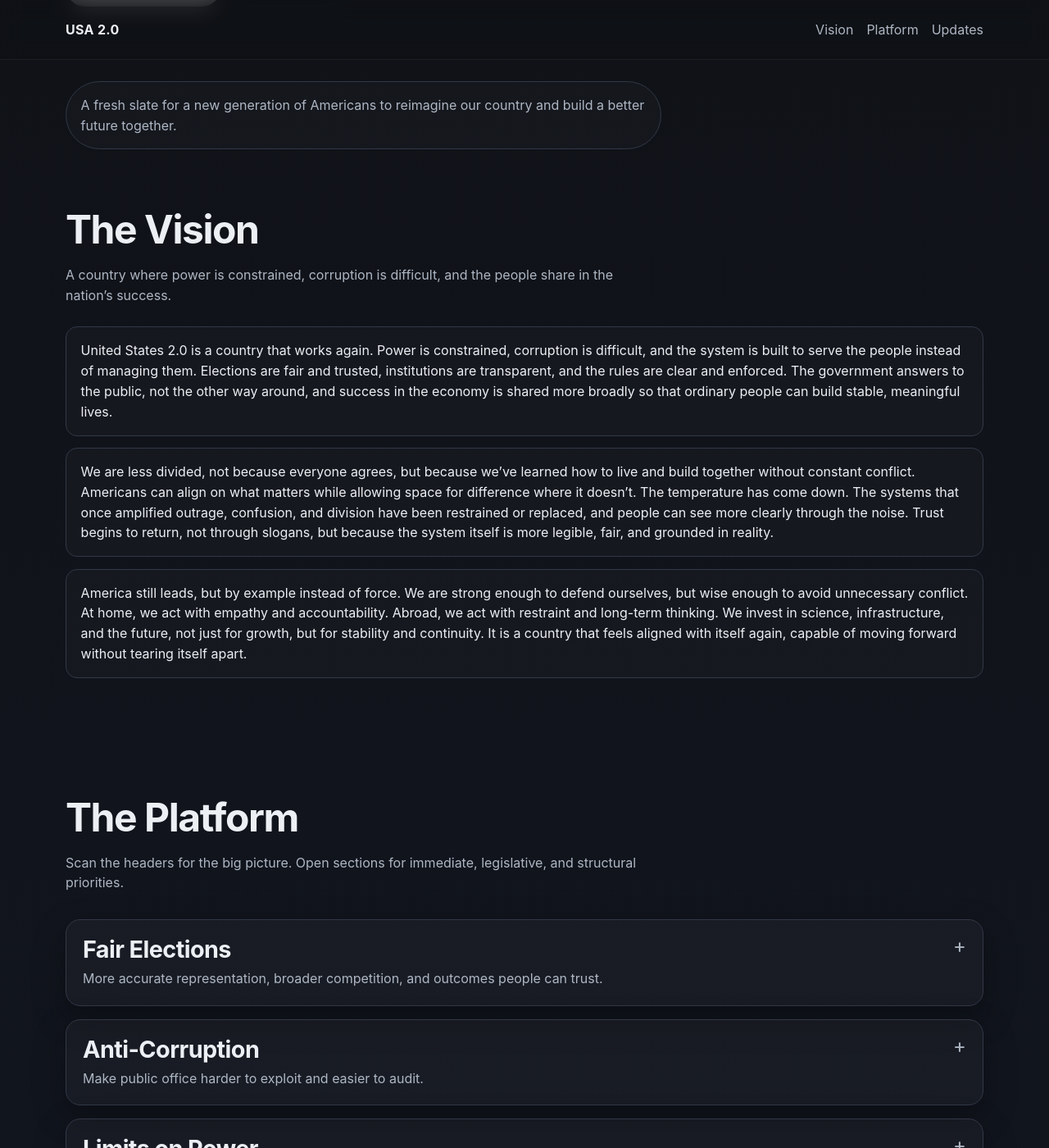
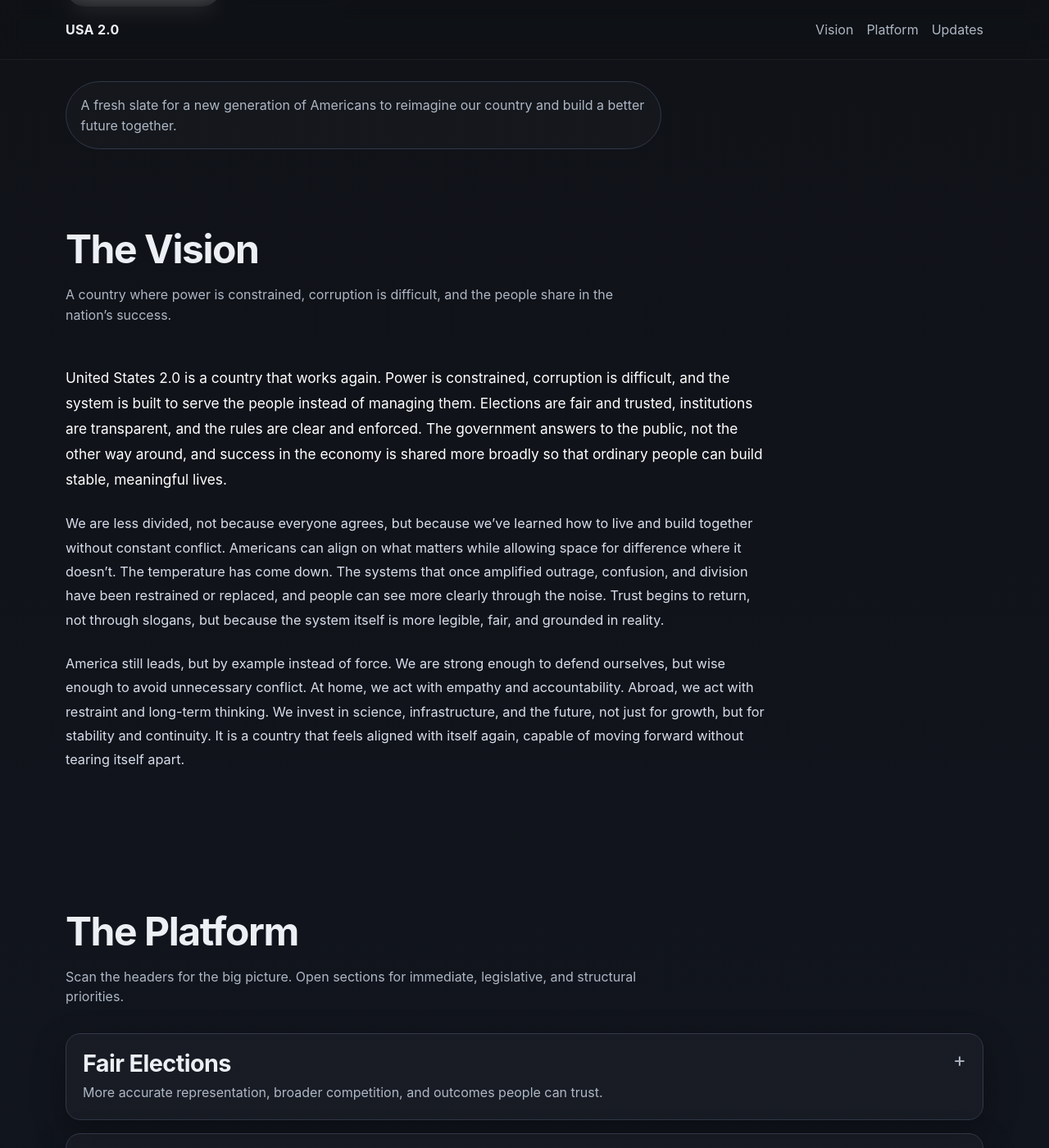
Before and after one commit to AaronBClark/usa2.0, a Jekyll site: the page built from index.md, in a window 1280 px wide and 1400 px high, scrolled down 465 px. Shown: the whole window at 82% size. Built offline with Jekyll 4.4.1, drawn with Linux system fonts in a browser that asks for light colours.

Commit message:
text formatting update

```diff
--- a/_data/homepage.yml
+++ b/_data/homepage.yml
@@ -8,11 +8,10 @@ secondary_cta:
   label: Stay updated
   href: "#get-updates"
 orientation: A fresh slate for a new generation of Americans to reimagine our country and build a better future together.
-vision:
+vision_intro: A country where power is constrained, corruption is difficult, and the people share in the nation’s success.
+vision_paragraphs:
 - United States 2.0 is a country that works again. Power is constrained, corruption is difficult, and the system is built to serve the people instead of managing them. Elections are fair and trusted, institutions are transparent, and the rules are clear and enforced. The government answers to the public, not the other way around, and success in the economy is shared more broadly so that ordinary people can build stable, meaningful lives.
-
 - We are less divided, not because everyone agrees, but because we’ve learned how to live and build together without constant conflict. Americans can align on what matters while allowing space for difference where it doesn’t. The temperature has come down. The systems that once amplified outrage, confusion, and division have been restrained or replaced, and people can see more clearly through the noise. Trust begins to return, not through slogans, but because the system itself is more legible, fair, and grounded in reality.
-
 - America still leads, but by example instead of force. We are strong enough to defend ourselves, but wise enough to avoid unnecessary conflict. At home, we act with empathy and accountability. Abroad, we act with restraint and long-term thinking. We invest in science, infrastructure, and the future, not just for growth, but for stability and continuity. It is a country that feels aligned with itself again, capable of moving forward without tearing itself apart.
 cta:
   heading: Stay in the loop
--- a/assets/css/style.css
+++ b/assets/css/style.css
@@ -489,3 +489,43 @@ details[open] > summary .summary-indicator {
     border-radius: 18px;
   }
 }
+
+.vision {
+  position: relative;
+  padding: 6rem 0;
+}
+
+.vision-inner {
+  display: grid;
+  gap: 2rem;
+}
+
+.vision-intro {
+  max-width: 760px;
+}
+
+.vision-copy {
+  max-width: 860px;
+  display: grid;
+  gap: 1.5rem;
+}
+
+.vision-copy p {
+  margin: 0;
+  font-size: clamp(1.02rem, 1.2vw, 1.18rem);
+  line-height: 1.8;
+  color: var(--text);
+}
+
+.vision-copy p + p {
+  color: var(--accent);
+}
+
+.vision-copy p:first-child {
+  font-size: clamp(1.08rem, 1.35vw, 1.28rem);
+  color: var(--accent-2);
+}
+
+.vision-copy p:not(:first-child) {
+  color: #d7deea;
+}
--- a/index.md
+++ b/index.md
@@ -9,16 +9,19 @@ title: USA 2.0
   <p>{{ site.data.homepage.orientation }}</p>
 </section>
 
-<section class="vision container" id="vision">
-  <div class="section-intro">
-    <h2>The Vision</h2>
-    <p>A country where power is constrained, corruption is difficult, and the people share in the nation’s success.</p>
+<section class="vision" id="vision">
+  <div class="container vision-inner">
+    <div class="section-intro vision-intro">
+      <h2>The Vision</h2>
+      <p>{{ site.data.homepage.vision_intro }}</p>
+    </div>
+
+    <div class="vision-copy">
+      {% for paragraph in site.data.homepage.vision_paragraphs %}
+        <p>{{ paragraph }}</p>
+      {% endfor %}
+    </div>
   </div>
-  <ul class="vision-list">
-    {% for item in site.data.homepage.vision %}
-      <li>{{ item }}</li>
-    {% endfor %}
-  </ul>
 </section>
 
 <section class="platform container" id="platform">
```
